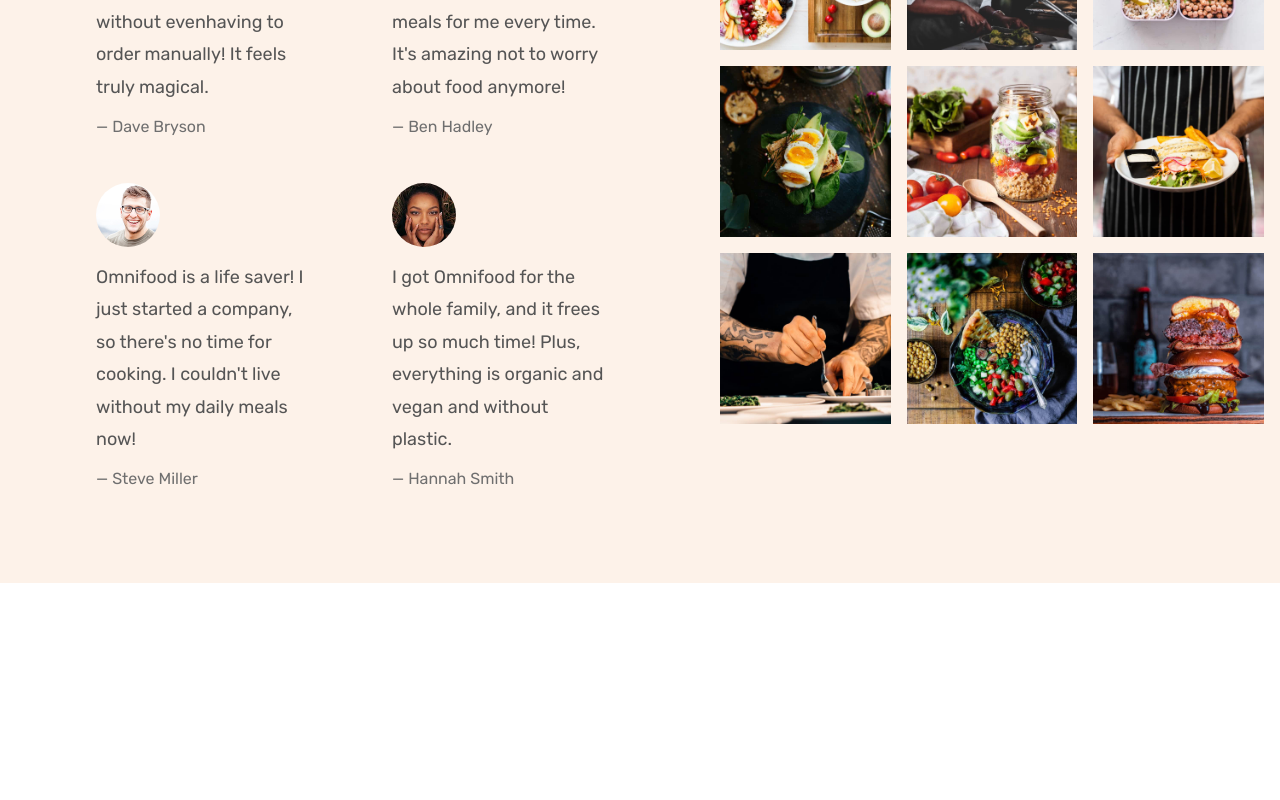
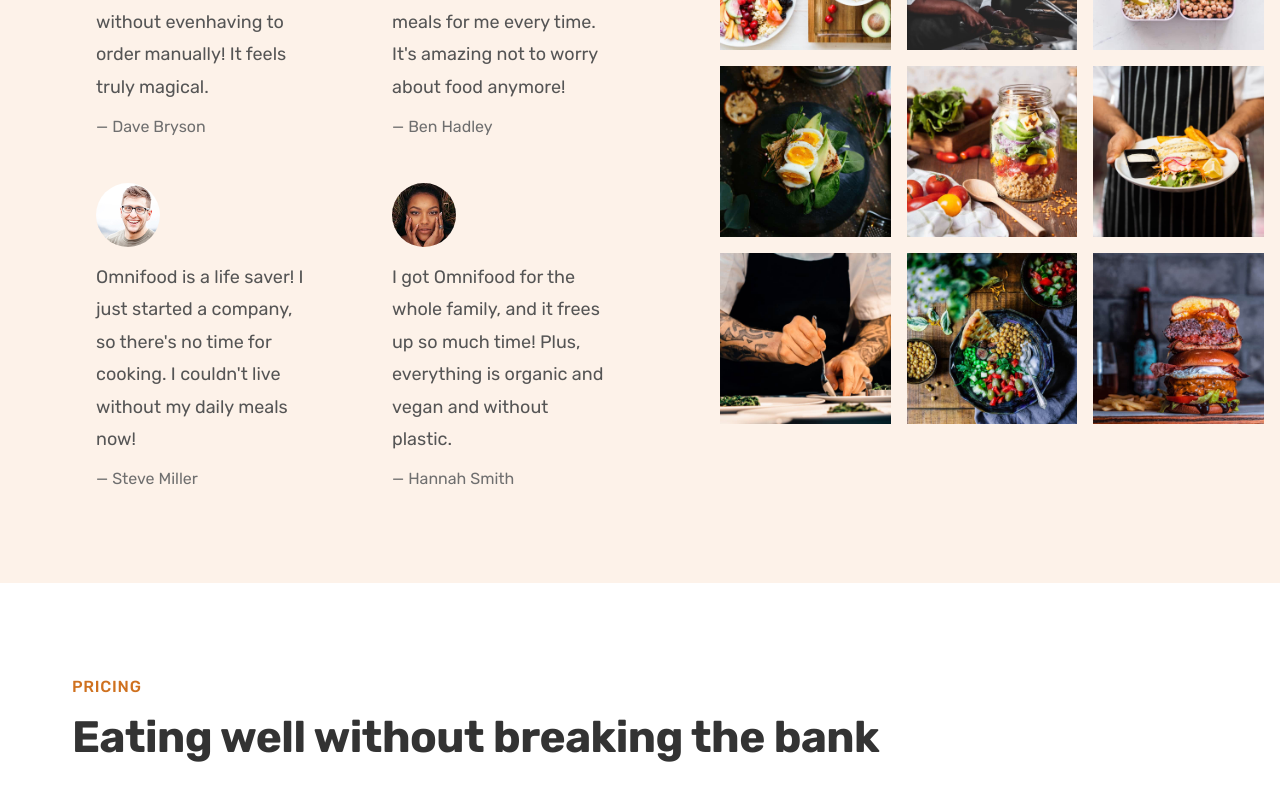
Before and after one commit to Euuphi/omnifood, a React (Create React App) app: page / in a window 1280 px wide. Shown: the part 4013-4813 px from the top of the page. Before the commit the page ends 4596 px from the top, so only its background shows below. Built offline with nearby package versions, Linux system fonts and the light colour scheme.

Commit message:
Add initial pricing section with a SectionTitle

```diff
--- a/src/App.js
+++ b/src/App.js
@@ -7,6 +7,7 @@ import Featured from "./components/Sections/Featured/Featured";
 import How from "./components/Sections/How/How";
 import Meals from "./components/Sections/Meals/Meals";
 import TestimonialsSection from "./components/Sections/Testimonials/TestimonialsSection";
+import Pricing from "./components/Sections/Pricing/Pricing";
 
 function App() {
     return (
@@ -17,6 +18,7 @@ function App() {
             <How />
             <Meals />
             <TestimonialsSection />
+            <Pricing />
         </Fragment>
     );
 }
--- /dev/null
+++ b/src/components/Sections/Pricing/Pricing.js
@@ -0,0 +1,24 @@
+import React from "react";
+
+// Stylesheets
+import styles from "./Pricing.module.css";
+
+// Components
+import Container from "../../Layout/Container";
+import SectionHeading from "../../Headings/SectionHeading";
+
+const Pricing = () => {
+    return (
+        <section className={styles.sectionPricing}>
+            <Container marginTop="9.6rem">
+                <SectionHeading
+                    subheading="Pricing"
+                    secondaryHeading="Eating well without breaking the bank"
+                    noContainer
+                />
+            </Container>
+        </section>
+    );
+};
+
+export default Pricing;
--- /dev/null
+++ b/src/components/Sections/Pricing/Pricing.module.css
@@ -0,0 +1,3 @@
+.pricingHeading {
+    margin-top: 9.6rem;
+}
```
